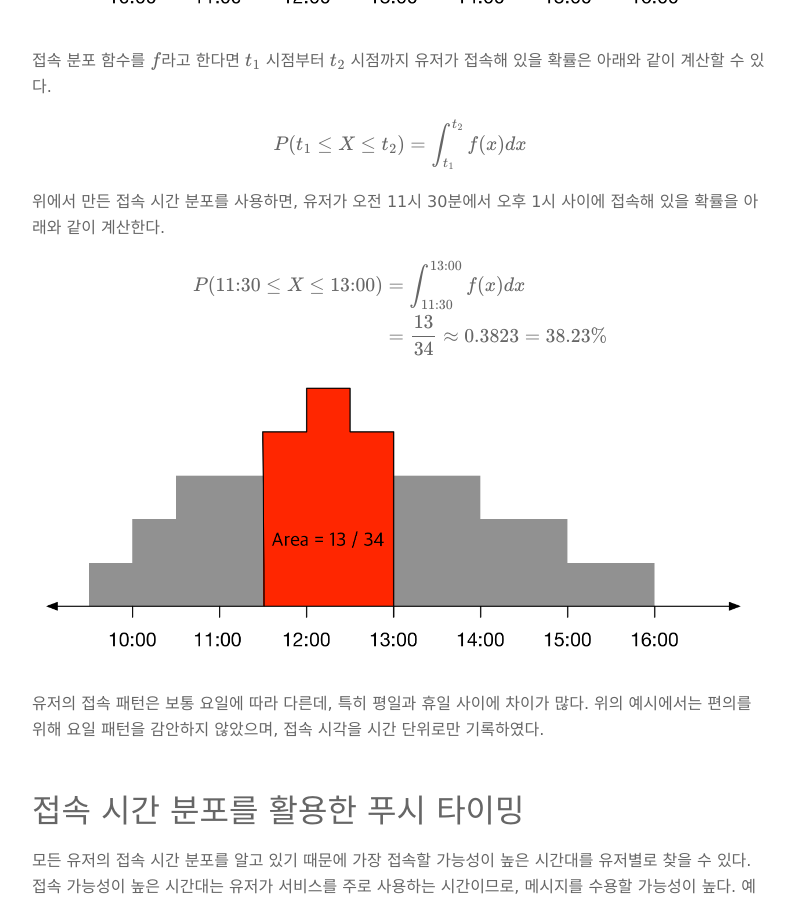
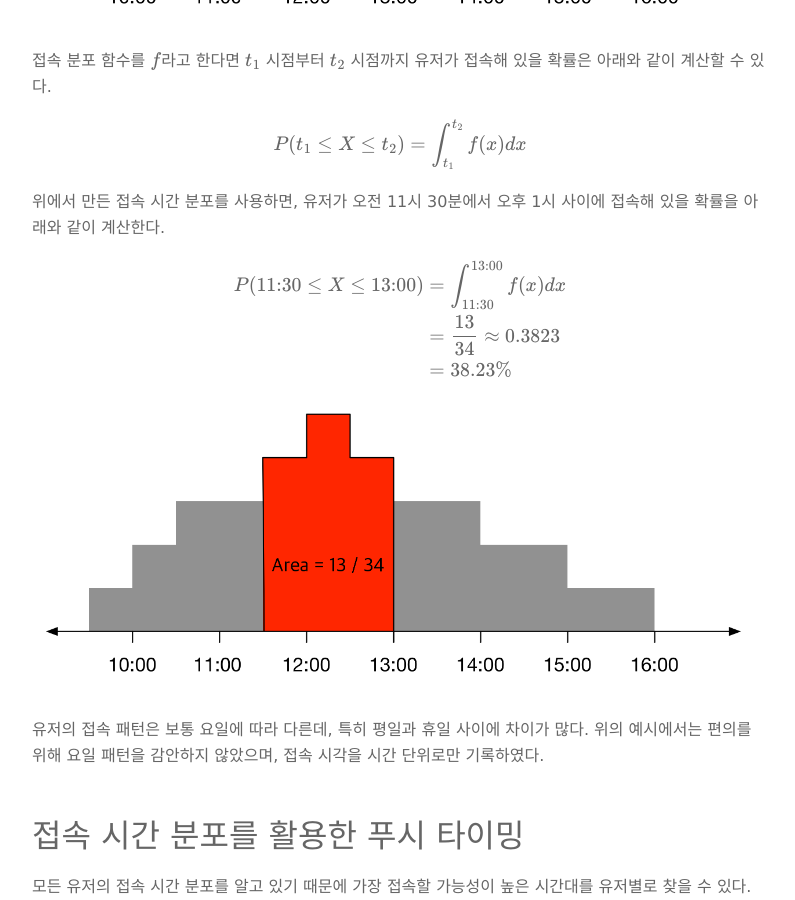
Before and after one commit to boxnwhiskr/boxnwhiskr.github.io, a Jekyll site: the page built from _posts/2015-02-27-right_timing_to_push_messages.markdown, in a window 1280 px wide and 900 px high, scrolled down 3186 px. Shown: the whole window, without its empty margins (240-1035 px from the left). Built offline with Jekyll 4.4.1, drawn with Linux system fonts in a browser that asks for light colours; nearby versions of some CDN libraries; some web fonts are replaced; formulas are drawn with MathJax 3.

Commit message:
Polish math expression

```diff
--- a/_posts/2015-02-27-right_timing_to_push_messages.markdown
+++ b/_posts/2015-02-27-right_timing_to_push_messages.markdown
@@ -67,7 +67,8 @@ $$ P(t_1 \le X \le t_2) = \int_{t_1}^{t_2}f(x)dx$$
 
 $$ \begin{align}
 P(11\text{:}30 \le X \le 13\text{:}00) & = \int_{11\text{:}30}^{13\text{:}00}f(x)dx \\
-& = \frac{13}{34} \approx 0.3823 = 38.23\%
+& = \frac{13}{34} \approx 0.3823 \\
+& = 38.23\%
 \end{align}$$
 
 ![session_bar5](/img/posts/2015-02-27-right_timing_to_push_messages/session_bar5.png)
```
